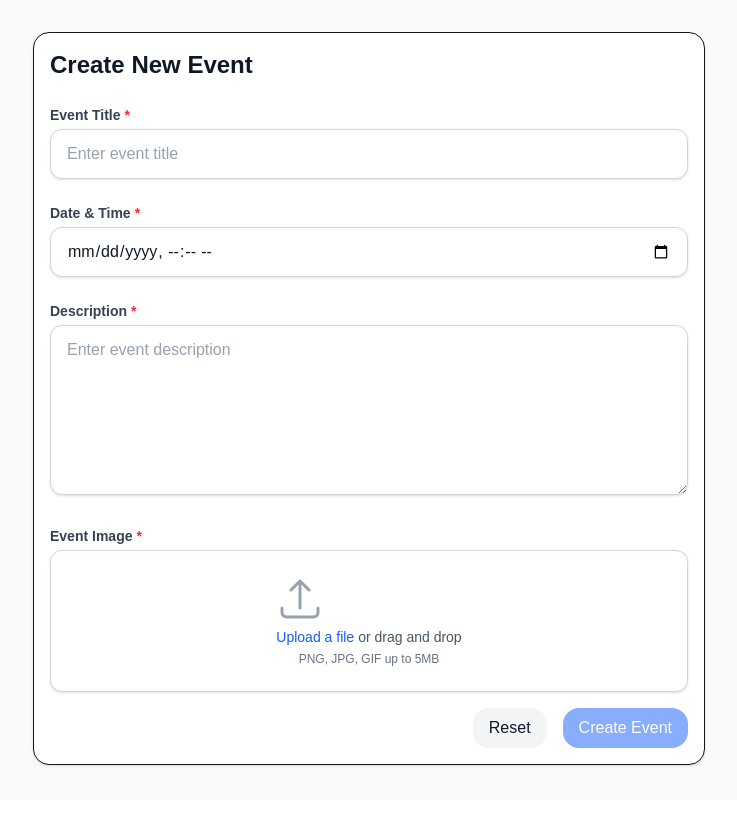
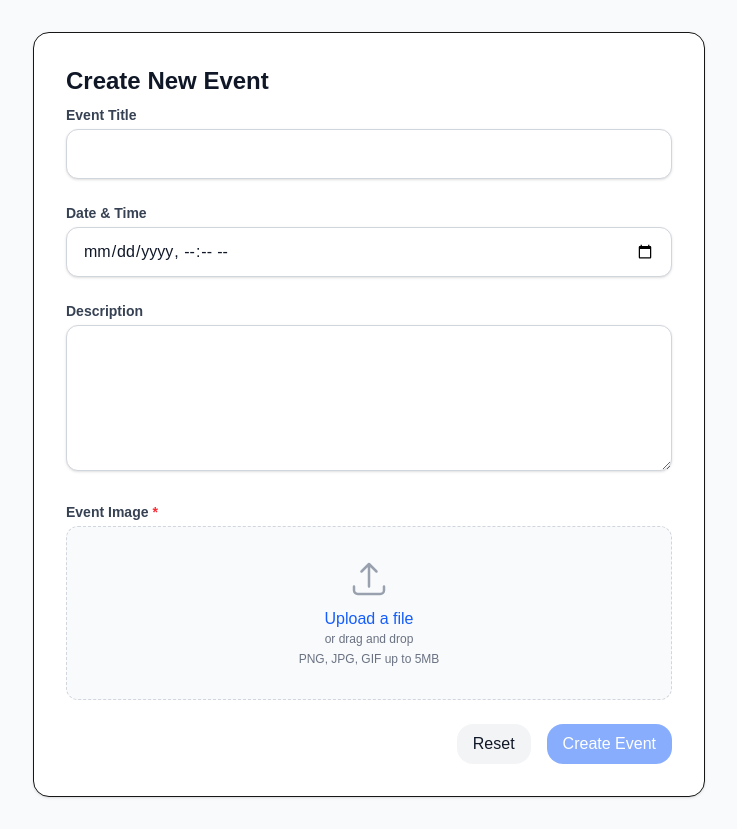
Before and after one commit to CosmoDevs/cosmoslive, a Next.js app: page /admin in a window 1280 px wide. Shown: the whole page, without its empty margins (271-1008 px from the left). Before the commit the page ends 800 px from the top, so only its background shows below. Built offline with nearby package versions, Linux system fonts and the light colour scheme.

Commit message:
event listing page changes

```diff
--- a/src/app/(routes)/admin/component/event-form.js
+++ b/src/app/(routes)/admin/component/event-form.js
@@ -1,13 +1,42 @@
 "use client";
 
 import React from "react";
-import { Formik, Form, Field, ErrorMessage } from "formik";
+import { Formik, Form, Field } from "formik";
 import { string, mixed, object } from "yup";
-import { Input, TextArea, ImageUpload } from "@/components/shared";
-import { Card, Button } from "@/components/ui";
+import { Input, TextArea } from "@/components/shared";
+import ImageUpload from "@/components/shared/image-upload";
+import { Card } from "@/components/ui";
+import { Button } from "@/components/ui";
 import { formStyles } from "@/styles/formStyles";
 
-const MAX_IMAGE_SIZE = 5 * 1024 * 1024; // 5MB
+const resizeImageToBase64 = (file, maxWidth = 400) =>
+  new Promise((resolve) => {
+    const img = new Image();
+    const reader = new FileReader();
+
+    reader.onload = (e) => {
+      img.src = e.target.result;
+    };
+
+    img.onload = () => {
+      const scale = maxWidth / img.width;
+      const canvas = document.createElement("canvas");
+
+      canvas.width = maxWidth;
+      canvas.height = img.height * scale;
+
+      const ctx = canvas.getContext("2d");
+      ctx.drawImage(img, 0, 0, canvas.width, canvas.height);
+
+      const resizedBase64 = canvas.toDataURL("image/jpeg", 0.9);
+
+      resolve(resizedBase64);
+    };
+
+    reader.readAsDataURL(file);
+  });
+
+const MAX_IMAGE_SIZE = 5 * 1024 * 1024;
 const ACCEPTED_IMAGE_TYPES = [
   "image/jpeg",
   "image/png",
@@ -17,11 +46,12 @@ const ACCEPTED_IMAGE_TYPES = [
 
 const EventSchema = object().shape({
   title: string().trim().required("Title is required"),
-  datetime: string().required("Date and time are required"),
+  datetime: string().required("Date & time are required"),
   description: string().trim().required("Description is required"),
   image: mixed()
+    .nullable()
     .required("Image is required")
-    .test("fileSize", "File size too large (max 5MB)", (value) =>
+    .test("fileSize", "File too large (max 5MB)", (value) =>
       value ? value.size <= MAX_IMAGE_SIZE : false,
     )
     .test("fileType", "Unsupported file format", (value) =>
@@ -37,35 +67,29 @@ const EventForm = () => {
     image: null,
   };
 
-  const handleImageChange = (e, setFieldValue, setFieldError) => {
-    // Case 1: Custom object with error (from ImageUpload)
-    if (e && e.error) {
-      setFieldError("image", e.error);
-      return;
-    }
-
-    // Case 2: Normal browser event (real upload)
-    if (e && e.target && e.target.files && e.target.files[0]) {
-      const file = e.target.files[0];
-      setFieldValue("image", file);
-    }
-  };
-
   const handleSubmit = async (
     values,
     { resetForm, setSubmitting, setStatus },
   ) => {
     try {
-      const submitData = new FormData();
-      submitData.append("title", values.title);
-      submitData.append("datetime", new Date(values.datetime).toISOString());
-      submitData.append("description", values.description);
-      submitData.append("image", values.image);
+      const base64Thumb = await resizeImageToBase64(values.image, 400);
+
+      const newEvent = {
+        title: values.title,
+        datetime: values.datetime,
+        description: values.description,
+        image: base64Thumb,
+      };
+
+      const existing = JSON.parse(localStorage.getItem("events")) || [];
+      existing.push(newEvent);
+
+      localStorage.setItem("events", JSON.stringify(existing));
 
       resetForm();
       setStatus({ success: "Event created successfully!" });
-    } catch (error) {
-      console.error("Error creating event:", error);
+    } catch (err) {
+      console.error(err);
       setStatus({ error: "Failed to create event. Please try again." });
     } finally {
       setSubmitting(false);
@@ -73,96 +97,102 @@ const EventForm = () => {
   };
 
   return (
-    <Card className="max-w-2xl mx-auto">
+    <Card className="max-w-2xl mx-auto p-8">
       <Formik
         initialValues={initialValues}
         validationSchema={EventSchema}
         onSubmit={handleSubmit}
+        enableReinitialize
       >
-        {({ setFieldValue, isSubmitting, isValid, dirty, status }) => (
+        {({ setFieldValue, values, isSubmitting, isValid, dirty, status }) => (
           <Form className="space-y-6">
-            <h2 className="text-2xl font-bold text-gray-900 mb-6">
+            <h2 className="text-2xl font-bold text-gray-900 mb-2">
               Create New Event
             </h2>
 
-            {/* Event Title */}
+            {/* TITLE */}
             <Field name="title">
               {({ field, meta }) => (
                 <Input
                   label="Event Title"
-                  id="title"
-                  name="title"
                   value={field.value}
-                  onChange={field.onChange}
-                  placeholder="Enter event title"
+                  onChange={(e) => setFieldValue("title", e.target.value)}
+                  error={meta.touched && meta.error ? meta.error : ""}
+                />
+              )}
+            </Field>
+
+            {/* DATE-TIME */}
+            <Field name="datetime">
+              {({ field, form, meta }) => (
+                <Input
+                  label="Date & Time"
+                  type="datetime-local"
+                  value={
+                    field.value
+                      ? new Date(field.value).toISOString().slice(0, 16)
+                      : ""
+                  }
+                  onChange={(e) =>
+                    form.setFieldValue("datetime", e.target.value)
+                  }
+                  error={meta.touched && meta.error ? meta.error : ""}
+                />
+              )}
+            </Field>
+
+            {/* DESCRIPTION */}
+            <Field name="description">
+              {({ field, form, meta }) => (
+                <TextArea
+                  label="Description"
+                  value={field.value}
+                  onChange={(e) =>
+                    form.setFieldValue("description", e.target.value)
+                  }
+                  error={meta.touched && meta.error ? meta.error : ""}
+                  rows={5}
+                />
+              )}
+            </Field>
+
+            {/* IMAGE UPLOAD */}
+            <Field name="image">
+              {({ meta, form }) => (
+                <ImageUpload
+                  label="Event Image"
+                  value={form.values.image}
+                  onChange={(e) => {
+                    if (e?.target?.files?.[0]) {
+                      form.setFieldValue("image", e.target.files[0]);
+                    } else {
+                      form.setFieldValue("image", null);
+                    }
+                  }}
                   error={meta.touched && meta.error ? meta.error : ""}
                   required
                 />
               )}
             </Field>
 
-            {/* Date & Time */}
-            <Field name="datetime">
-              {({ field, meta }) => (
-                <Input
-                  label="Date & Time"
-                  type="datetime-local"
-                  id="datetime"
-                  name="datetime"
-                  value={field.value}
-                  onChange={field.onChange}
-                  error={meta.touched && meta.error ? meta.error : ""}
-                  required
-                />
-              )}
-            </Field>
-
-            {/* Description */}
-            <Field name="description">
-              {({ field, meta }) => (
-                <TextArea
-                  label="Description"
-                  id="description"
-                  name="description"
-                  value={field.value}
-                  onChange={field.onChange}
-                  placeholder="Enter event description"
-                  error={meta.touched && meta.error ? meta.error : ""}
-                  required
-                  rows={6}
-                />
-              )}
-            </Field>
-
-            <Field name="image">
-              {({ meta, form }) => (
-                <ImageUpload
-                  label="Event Image"
-                  id="event-image"
-                  name="image"
-                  onChange={(e) =>
-                    handleImageChange(e, form.setFieldValue, form.setFieldError)
-                  }
-                  error={meta.touched && meta.error ? meta.error : ""}
-                  required
-                />
-              )}
-            </Field>
-
-            {/* Global status messages */}
+            {/* STATUS MESSAGES */}
+            {status?.success && (
+              <p className={formStyles.statusSuccess}>{status.success}</p>
+            )}
             {status?.error && (
               <p className={formStyles.statusError}>{status.error}</p>
             )}
-            {status?.success && (
-              <p className={formStyles.statusSuccess}>{status.success}</p>
-            )}
 
-            <div className="flex justify-end space-x-4">
+            {/* BUTTONS */}
+            <div className="flex justify-end gap-4">
               <Button
-                type="reset"
+                type="button"
                 variant="secondary"
                 onClick={() => {
-                  window.location.reload(); // Simple reset to clear file preview too
+                  setFieldValue("title", "");
+                  setFieldValue("datetime", "");
+                  setFieldValue("description", "");
+                  setFieldValue("image", null);
                 }}
               >
                 Reset
--- a/src/components/shared/image-upload.js
+++ b/src/components/shared/image-upload.js
@@ -1,109 +1,78 @@
 "use client";
+
 import React, { useState } from "react";
 import { Button } from "@/components/ui";
 import { ArrowUpTrayIcon } from "@heroicons/react/24/outline";
 import { formStyles } from "@/styles/formStyles";
 
-const DEFAULT_ACCEPT_TYPE = "image/*";
-const MAX_FILE_SIZE_MB = 5;
-const MAX_FILE_SIZE = MAX_FILE_SIZE_MB * 1024 * 1024; // 5MB
-
-const ImageUpload = ({
-  label,
-  id,
-  name,
-  onChange,
-  error,
-  required = false,
-  accept = DEFAULT_ACCEPT_TYPE,
-  maxSize = MAX_FILE_SIZE,
-  className = "",
-}) => {
-  const [preview, setPreview] = useState(null);
-  const [localError, setLocalError] = useState("");
+const ImageUpload = ({ label, id, name, onChange, error, required, value }) => {
+  // Preview derives from value directly
+  const [localPreview, setLocalPreview] = useState(null);
+  const preview = value ? localPreview : null;
 
   const handleFileChange = (e) => {
     const file = e?.target?.files?.[0];
     if (!file) return;
 
-    if (file.size > maxSize) {
-      setLocalError(`File size must be less than ${MAX_FILE_SIZE_MB}MB`);
-      setPreview(null);
-      onChange(null);
-      return;
-    }
-
-    setLocalError("");
     const reader = new FileReader();
     reader.onloadend = () => {
-      setPreview(reader.result);
+      setLocalPreview(reader.result);
       onChange(e);
     };
     reader.readAsDataURL(file);
   };
 
   const handleRemove = () => {
-    setPreview(null);
-    setLocalError("");
+    setLocalPreview(null);
     onChange({ target: { files: [null] } });
   };
 
   return (
-    <div className={`mb-4 ${className}`}>
-      {label && (
+    <div>
       <label htmlFor={id} className={formStyles.label}>
-          {label}
-          {required && <span className="text-red-500 ml-1">*</span>}
+        {label} {required && <span className="text-red-500">*</span>}
       </label>
-      )}
 
-      <div className={formStyles.inputContainer}>
-        <div className="space-y-1 text-center">
-          {preview ? (
-            <div className="mb-4">
+      <div className={formStyles.uploadContainer}>
+        {!preview ? (
+          <div className={formStyles.uploadInner}>
+            <ArrowUpTrayIcon className={formStyles.uploadIcon} />
+
+            <label htmlFor={id} className={formStyles.uploadButton}>
+              Upload a file
+              <input
+                id={id}
+                type="file"
+                className="sr-only"
+                onChange={handleFileChange}
+                required={required}
+              />
+            </label>
+
+            <p className={formStyles.uploadSubText}>or drag and drop</p>
+            <p className={formStyles.uploadInfoText}>PNG, JPG, GIF up to 5MB</p>
+          </div>
+        ) : (
+          <div className="flex flex-col items-center">
             <img
               src={preview}
               alt="Preview"
-                className={formStyles.previewImage}
+              className="h-40 w-40 object-cover rounded-xl"
             />
+
             <Button
               type="button"
               variant="secondary"
+              onClick={handleRemove}
               className="mt-2"
-                onClick={handleRemove}
             >
               Remove
             </Button>
           </div>
-          ) : (
-            <>
-              <ArrowUpTrayIcon className={formStyles.uploadIcon} />
-              <div className="flex text-sm text-gray-600">
-                <label htmlFor={id} className={formStyles.uploadButton}>
-                  <span>Upload a file</span>
-                  <input
-                    id={id}
-                    name={name}
-                    type="file"
-                    accept={accept}
-                    required={required}
-                    className="sr-only"
-                    onChange={handleFileChange}
-                  />
-                </label>
-                <p className="pl-1">or drag and drop</p>
-              </div>
-              <p className="text-xs text-gray-500">
-                PNG, JPG, GIF up to {MAX_FILE_SIZE_MB}MB
-              </p>
-            </>
         )}
       </div>
-      </div>
 
-      {(error || localError) && (
-        <p className={formStyles.errorText}>{error || localError}</p>
-      )}
+      {error && <p className={formStyles.errorText}>{error}</p>}
     </div>
   );
 };
--- a/src/styles/formStyles.js
+++ b/src/styles/formStyles.js
@@ -1,6 +1,6 @@
 export const formStyles = {
   // Page & Card Layout
-  container: "min-h-screen bg-gray-200 flex items-center justify-center p-8", // slightly deeper gray
+  container: "min-h-screen bg-gray-200 flex items-center justify-center p-8",
   card: "max-w-2xl w-full bg-white shadow-2xl rounded-2xl p-10 transition-transform duration-300 hover:shadow-[0_10px_25px_rgba(0,0,0,0.1)]",
 
   // Label
@@ -13,18 +13,48 @@ export const formStyles = {
   textArea:
     "w-full px-4 py-3 border rounded-xl text-gray-900 placeholder-gray-400 transition-all duration-300 ease-in-out transform focus:scale-[1.02] focus:ring-2 focus:ring-blue-500 focus:border-blue-500 hover:border-blue-400 shadow-sm focus:shadow-md bg-white",
 
-  // Input States
+  // Errors
   inputError: "border-red-500 focus:ring-red-400",
   inputNormal: "border-gray-300",
   errorText: "text-sm text-red-500 mt-1",
 
-  // Image Upload (aligned with other inputs)
-  inputContainer:
-    "w-full mt-1 border rounded-xl border-gray-300 bg-white hover:border-blue-400 transition-all duration-300 ease-in-out transform focus-within:scale-[1.02] focus-within:ring-2 focus-within:ring-blue-500 focus-within:border-blue-500 p-6 flex flex-col items-center justify-center text-center space-y-2 shadow-sm focus-within:shadow-md",
+  // OUTER dashed box container
+  uploadContainer: `
+    flex
+    flex-col
+    justify-center
+    items-center
+    text-center
+    border
+    border-dashed
+    border-gray-300
+    rounded-xl
+    bg-gray-50
+    hover:bg-gray-100
+    transition
+    p-6
+  `,
+
+  // Inner wrapper for icon + text
+  uploadInner: `
+    flex
+    flex-col
+    justify-center
+    items-center
+    text-center
+    gap-1
+    py-2
+    w-full
+  `,
+
   uploadIcon:
-    "h-12 w-12 text-gray-400 transition-transform duration-300 hover:scale-110",
-  uploadButton:
-    "relative cursor-pointer bg-white rounded-md font-medium text-blue-600 hover:text-blue-500 focus-within:outline-none focus-within:ring-2 focus-within:ring-offset-2 focus-within:ring-blue-500",
+    "h-10 w-10 text-gray-400 mb-1 transition-transform duration-300 hover:scale-110",
+
+  uploadButton: "cursor-pointer text-blue-600 font-medium hover:text-blue-500",
+
+  uploadSubText: "text-xs text-gray-500 -mt-1",
+  uploadInfoText: "text-xs text-gray-500",
+
   previewImage:
     "mx-auto h-40 w-40 object-cover rounded-xl shadow-sm hover:shadow-md transition duration-300",
 
```
Also changed, not shown: src/app/(routes)/admin/events/page.js (added, +135 -0 lines). Lines whose indentation alone changed are shown as unchanged.
